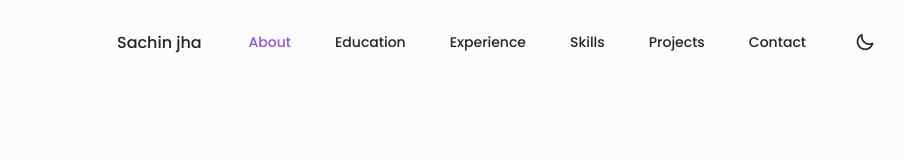
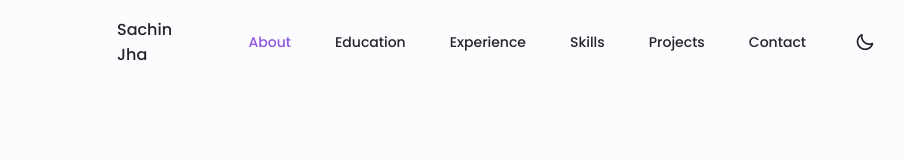
Before and after one commit to Sachinjha12/MyPortfolio, a plain HTML site: page index.html in a window 1280 px wide. Shown: the top 160 px of the page, without its empty margins (143-1047 px from the left). Drawn offline with nearby package versions, Linux system fonts and the light colour scheme.

Commit message:
Update index.html

```diff
--- a/index.html
+++ b/index.html
@@ -19,7 +19,7 @@
         <!--==================== HEADER ====================-->
         <header class="header" id="header">
             <nav class="nav container">
-                <a href="#" class="nav__logo">Sachin jha</a>
+                <a href="#" class="nav__logo">Sachin Jha</a>
                 <div class="nav__menu" id="nav-menu">
                     <ul class="nav__list grid">
                         <li class="nav__item">
```
